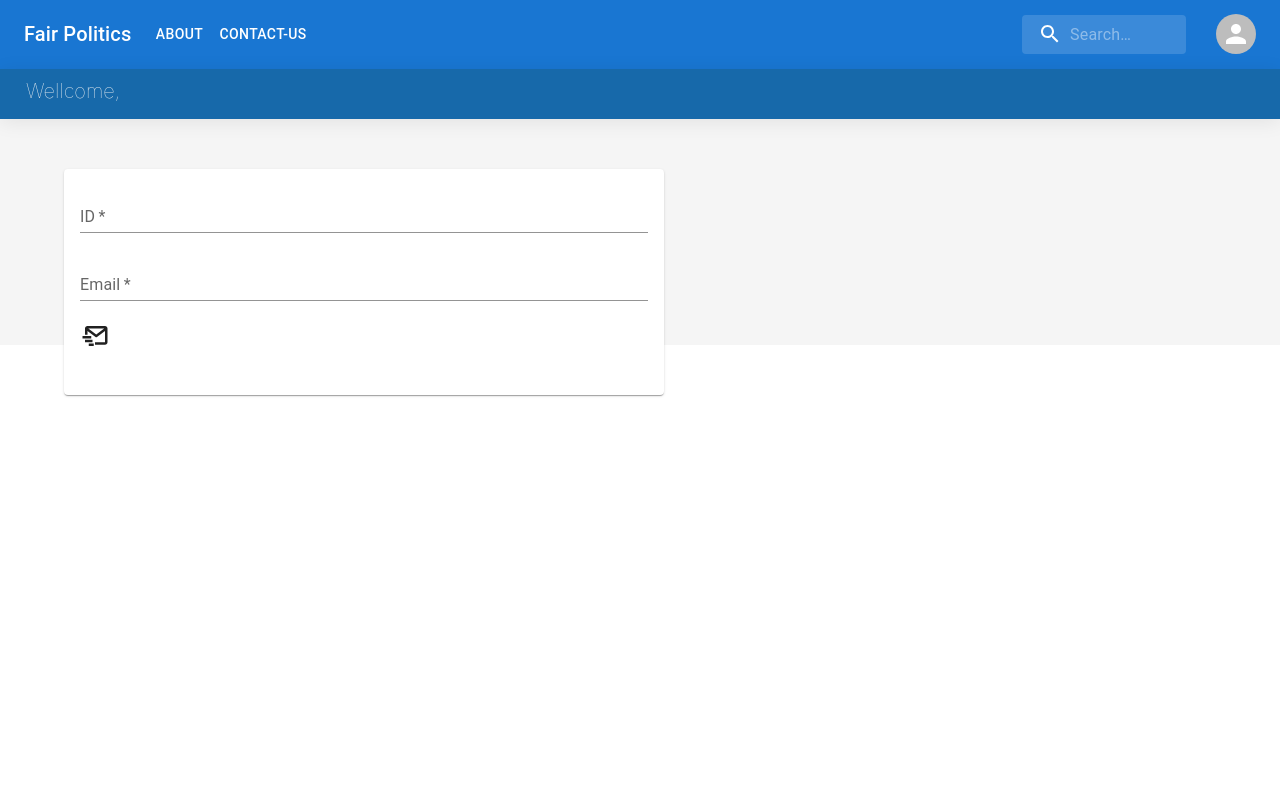
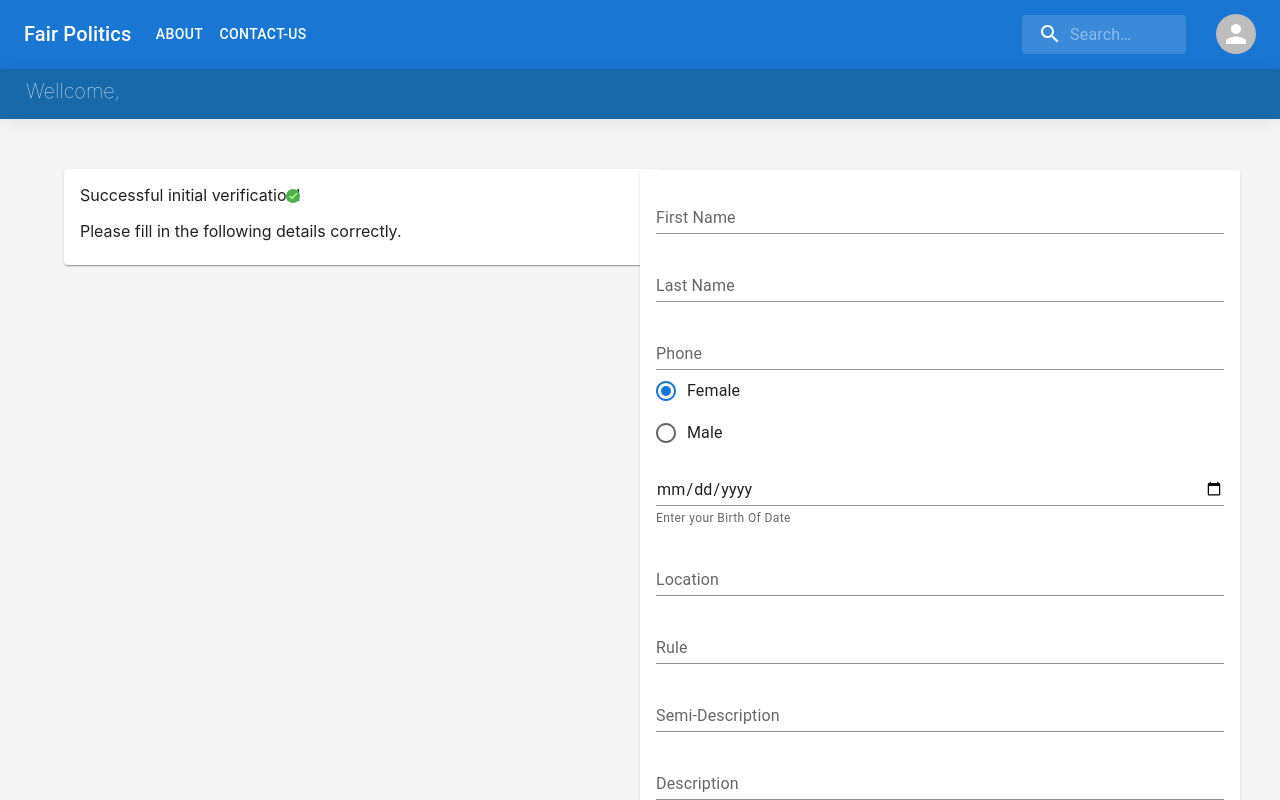
Before and after one commit to Final-Project-bb/FairPolitics, a React (Create React App) app in the folder Client/fair_politics/: page /connection/register in a window 1280 px wide. Shown: the top 800 px of the page. Built offline with nearby package versions, Linux system fonts and the light colour scheme.

Commit message:
register updated

```diff
--- a/Client/fair_politics/src/components/Register.js
+++ b/Client/fair_politics/src/components/Register.js
@@ -7,7 +7,7 @@ import styled from "styled-components";
 import { FaFacebook, FaSms } from "react-icons/fa";
 import { BiMailSend } from 'react-icons/bi'
 import { SiGmail } from "react-icons/si";
-import { FcGoogle } from "react-icons/fc";
+import { FcGoogle, FcOk } from "react-icons/fc";
 import {
   FormControl,
   FormControlLabel,
@@ -38,12 +38,12 @@ const Register = () => {
   const [is_public_elected, setIsPublicElected] = useState(0);
   const [description, setDescription] = useState("");
   const [semi_description, setSemiDescription] = useState("");
-  const [tempPassFlag, setTempPassFlag] = useState(false);
-  const [passFlag, setPassFlag] = useState(false);
-  const [otherFlag, setOtherFlag] = useState(false);
+  const [tempPassFlag, setTempPassFlag] = useState(true);
+  const [passFlag, setPassFlag] = useState(true);
+  const [otherFlag, setOtherFlag] = useState(true);
 
 
-  const { setUserDetails, setIsConnected, loading, setLoading,setAlgoId } =
+  const { setUserDetails, setIsConnected, loading, setLoading, setAlgoId } =
     useContext(AppContext);
 
   const current = new Date().toISOString().split("T")[0];
@@ -64,15 +64,15 @@ const Register = () => {
         .then((res) => res.json())
         .then((json) => {
           console.log(json.code);
-          if (json.code == undefined ) {
+          if (json.code == undefined) {
             alert("email not found!")
           }
-          else{
+          else {
             setTempPassFromDB(Number(json.code))
             setTempPassFlag(true);
           }
         });
-    }else{
+    } else {
       alert("id alread exist!")
     }
 
@@ -297,7 +297,12 @@ const Register = () => {
                     </Button>
                   </>}
                 {passFlag && otherFlag &&
-                  <>great!</>}
+                  <>
+                    <div>Successful initial verification! </div>
+                    <FcOk style={{ position: "relative", left: 205, top: -17}} />
+                    <div>Please fill in the following details correctly.</div>
+                  </>
+                }
               </FormControl>
             </CardContent>
           </Card>
@@ -487,7 +492,7 @@ const styles = {
   cardRight: {
     // height: 400,
     width: 600,
-    top: 10,
+    top: -45,
     left: "50%",
     position: "relative",
     // alignItems: "center",
```
